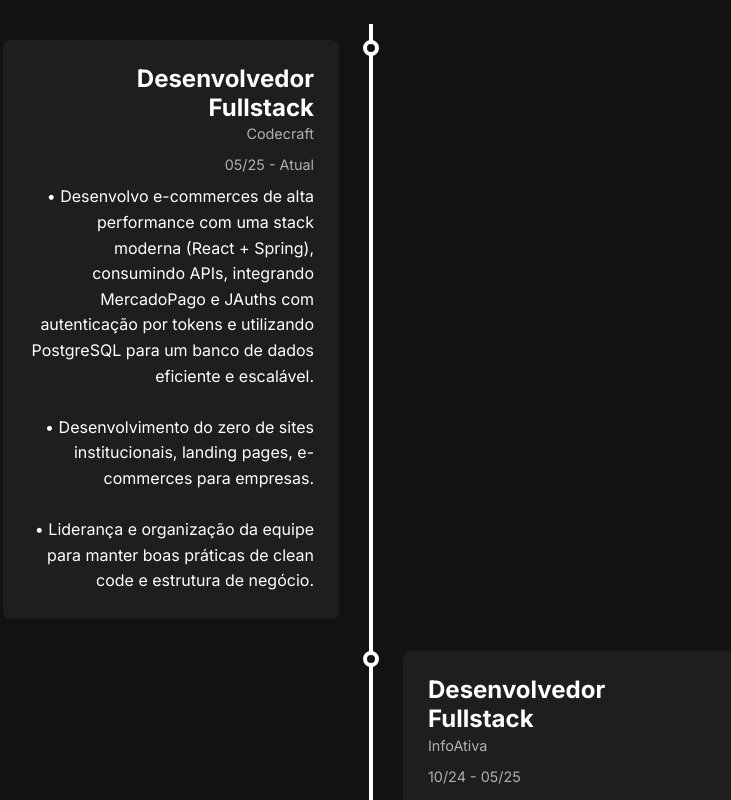
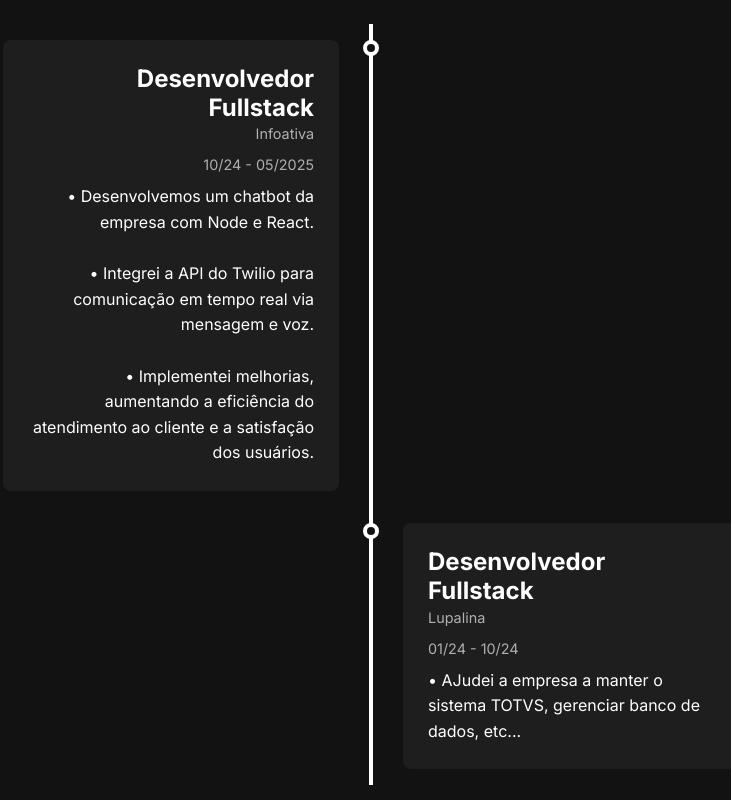
Before and after one commit to pedromoitinho/portfoliov2, a React (Vite) app: page / in a window 1280 px wide. Shown: the part 1560-2360 px from the top of the page, without its empty margins (269-1000 px from the left). Built offline with nearby package versions, Linux system fonts and the light colour scheme.

Commit message:
Update translations.js

```diff
--- a/src/translations/translations.js
+++ b/src/translations/translations.js
@@ -34,15 +34,15 @@ export const translations = {
 			jobs: [
 				{
 					title: "Desenvolvedor Fullstack",
-					company: "Codecraft",
-					period: "05/25 - Atual",
-					description: "• Desenvolvo e-commerces de alta performance com uma stack moderna (React + Spring), consumindo APIs, integrando MercadoPago e JAuths com autenticação por tokens e utilizando PostgreSQL para um banco de dados eficiente e escalável.<br><br>• Desenvolvimento do zero de sites institucionais, landing pages, e-commerces para empresas.<br><br>• Liderança e organização da equipe para manter boas práticas de clean code e estrutura de negócio."
+					company: "Infoativa",
+					period: "10/24 - 05/2025",
+					description: "• Desenvolvemos um chatbot da empresa com Node e React.<br><br>• Integrei a API do Twilio para comunicação em tempo real via mensagem e voz.<br><br> • Implementei melhorias, aumentando a eficiência do atendimento ao cliente e a satisfação dos usuários."
 				},
 				{
 					title: "Desenvolvedor Fullstack",
-					company: "InfoAtiva",
-					period: "10/24 - 05/25",
-					description: "• Desenvolvi e mantive o chatbot principal da empresa com Spring Boot e React.<br><br>• Integrei a API do Twilio para comunicação em tempo real via mensagem e voz. <br><br>• Implementei melhorias, aumentando a eficiência do atendimento ao cliente e a satisfação dos usuários."
+					company: "Lupalina",
+					period: "01/24 - 10/24",
+					description: "• AJudei a empresa a manter o sistema TOTVS, gerenciar banco de dados, etc..."
 				},
 
 			]
@@ -57,10 +57,10 @@ export const translations = {
 					description: ""
 				},
 				{
-					degree: "Web Development Bootcamp",
-					institution: "",
-					period: "2025",
-					description: "Curso focado em sistemas web escaláveis."
+					degree: "Desenvolvimento de Sistemas",
+					institution: "SENAI",
+					period: "2025 - 2027",
+					description: ""
 				}
 			]
 		},
```
